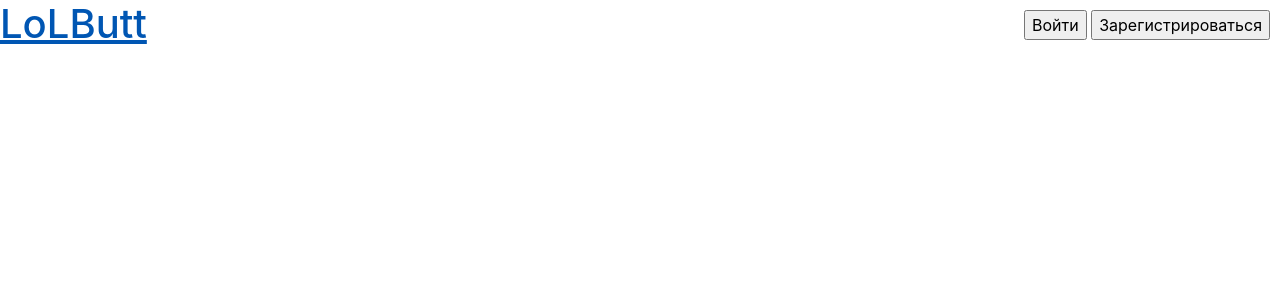
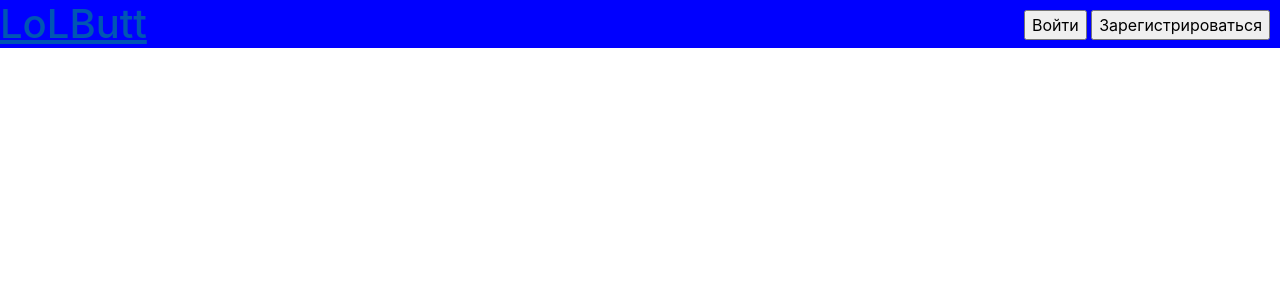
Before and after one commit to 8Vinso8/lolbutt, a Flask app: page / in a window 1280 px wide. Shown: the top 300 px of the page. Run offline with Flask 2, Linux system fonts and the light colour scheme; some libraries are stand-ins or nearby versions.

Commit message:
Шапка сайта

```diff
--- a/templates/base.html
+++ b/templates/base.html
@@ -12,6 +12,10 @@
          position: absolute;
          top: 10px;
          right: 10px;
+         }
+         header {
+         background : blue;
+         }
     </style>
     {% block head %}{% endblock %}
     <title>{{title}}</title>
```
